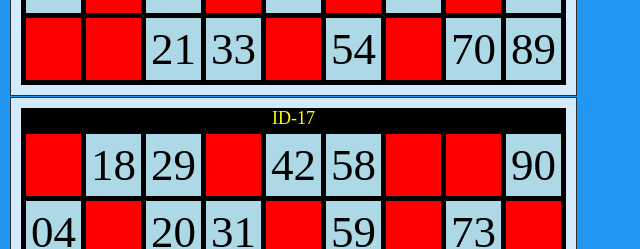
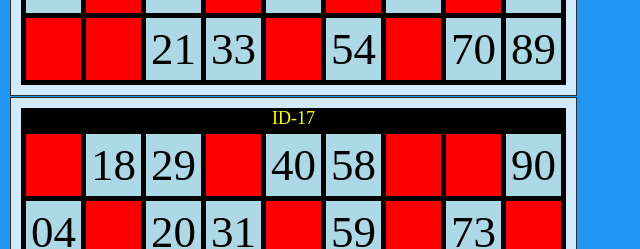
Before and after one commit to Ronakkvachhani/Admin_Website_, a plain HTML site: page index.html in a window 1280 px wide. Shown: the part 2140-2389 px from the top of the page, 0-640 px from the left. Drawn offline with Linux system fonts and the light colour scheme.

Commit message:
number issue

```diff
--- a/index.html
+++ b/index.html
@@ -705,7 +705,7 @@
             <td data-id="18">18</td>
             <td data-id="29">29</td>
             <td class="blank"></td>
-            <td data-id="42">42</td>
+            <td data-id="40">40</td>
             <td data-id="58">58</td>
             <td class="blank"></td>
             <td class="blank"></td>
```
